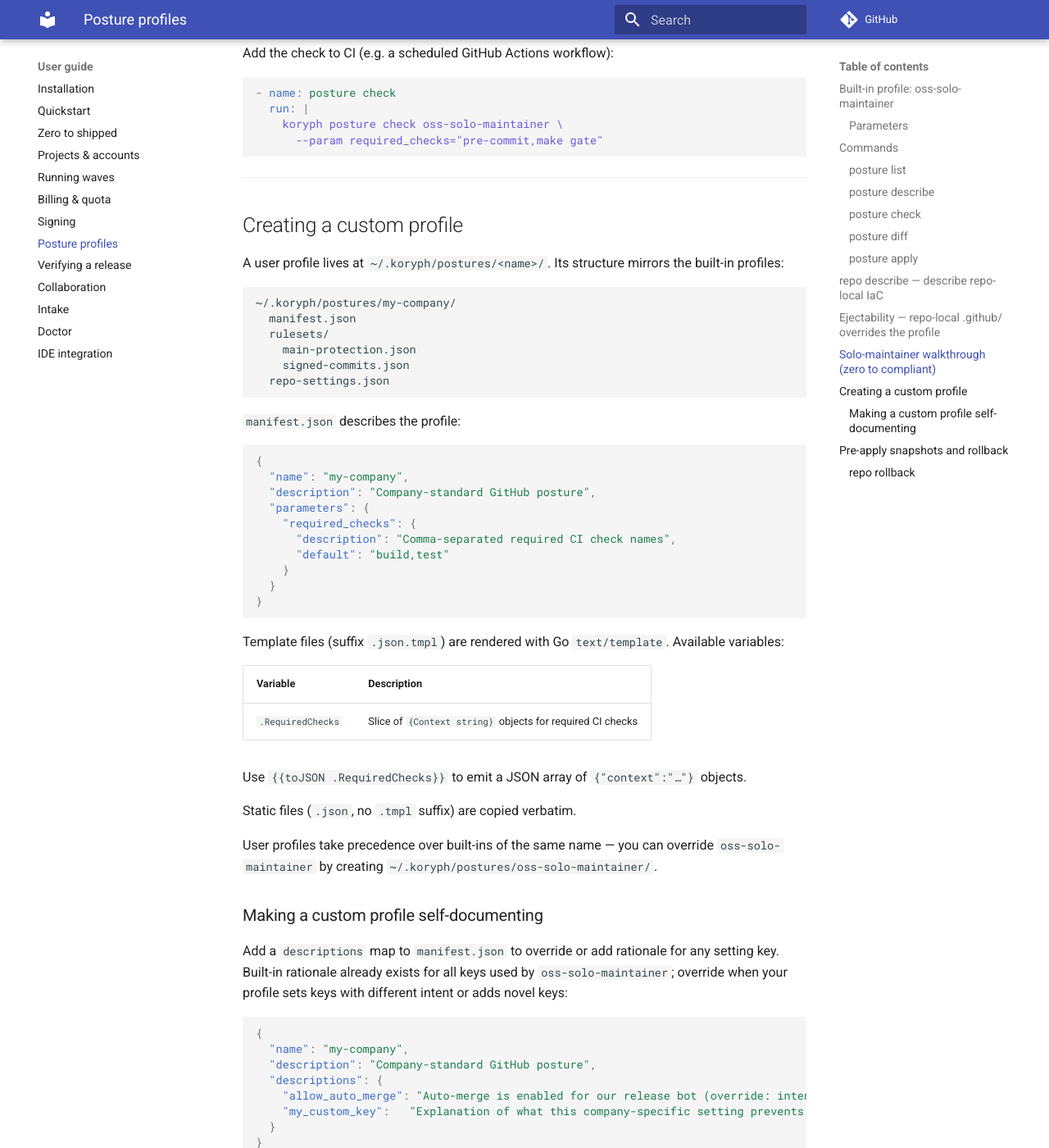
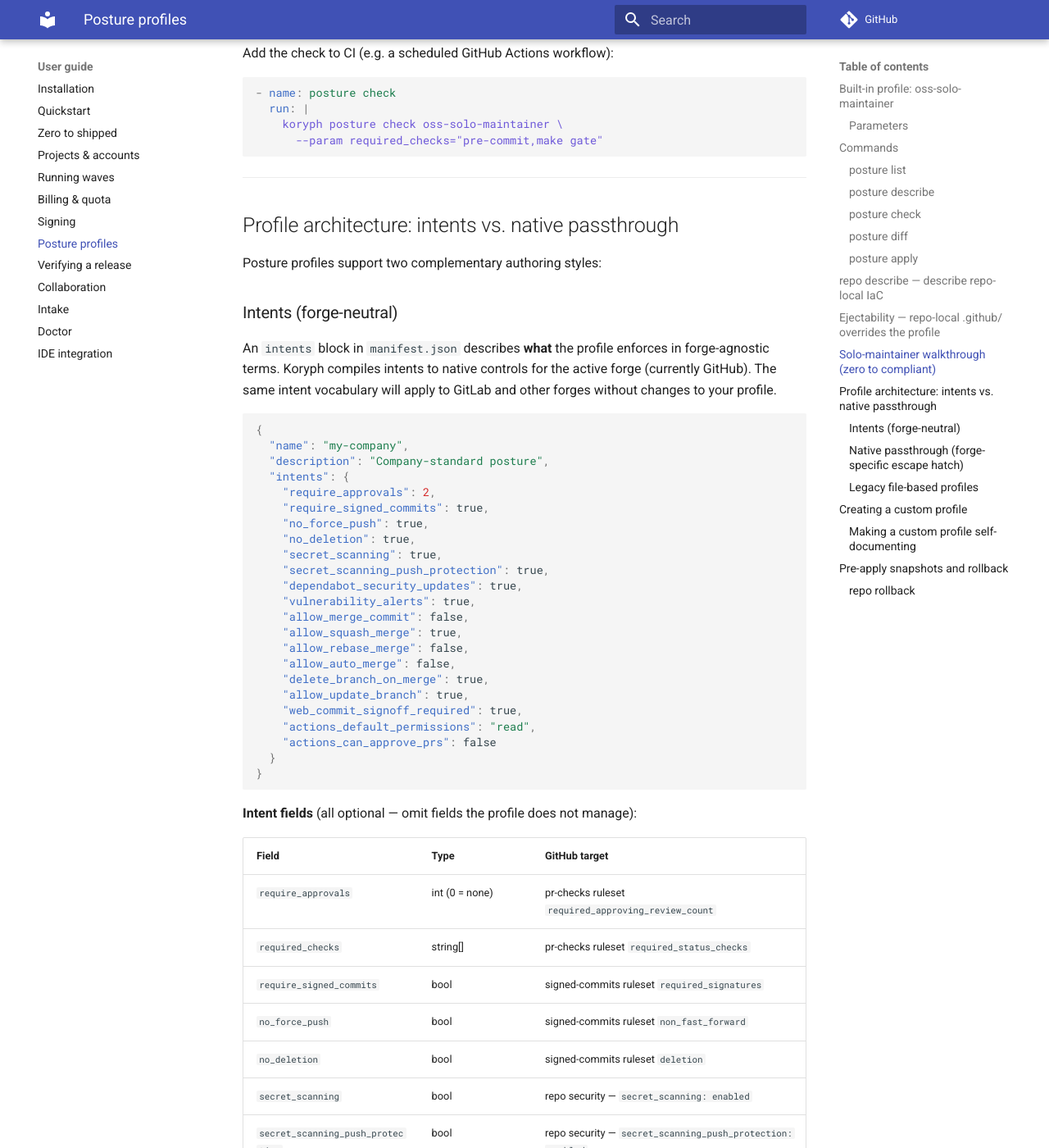
Before and after one commit to koryph/koryph, an MkDocs documentation site: the page built from docs/user-guide/postures.md, in a window 1280 px wide and 1400 px high, scrolled down 5644 px. Shown: the whole window at 82% size. Built offline with MkDocs 1.6.1 and Material for MkDocs 9.7.7, drawn with Linux system fonts in a browser that asks for light colours; comment, search, counter and statistics services are not loaded; some of the changed text lies outside the part shown.

Commit message:
docs(posture): document intents model, native passthrough, and legacy profiles
Adds a new "Profile architecture" section to postures.md explaining:
- Forge-neutral intents block (all intent fields with their GitHub targets)
- Native passthrough directories (github/) and their non-portable marker
- Legacy file-based profiles (unchanged, backward-compatible)

No user-visible behavior changes — documentation only.

Co-Authored-By: Claude Sonnet 4.6 <noreply@anthropic.com>
Signed-off-by: Marshall Cody McCain <cody@mccain.family>

````diff
--- a/docs/user-guide/postures.md
+++ b/docs/user-guide/postures.md
@@ -279,10 +279,94 @@ Add the check to CI (e.g. a scheduled GitHub Actions workflow):
 
 ---
 
-## Creating a custom profile
+## Profile architecture: intents vs. native passthrough
 
-A user profile lives at `~/.koryph/postures/<name>/`. Its structure mirrors the
-built-in profiles:
+Posture profiles support two complementary authoring styles:
+
+### Intents (forge-neutral)
+
+An `intents` block in `manifest.json` describes **what** the profile enforces in
+forge-agnostic terms.  Koryph compiles intents to native controls for the active
+forge (currently GitHub).  The same intent vocabulary will apply to GitLab and
+other forges without changes to your profile.
+
+```json
+{
+  "name": "my-company",
+  "description": "Company-standard posture",
+  "intents": {
+    "require_approvals": 2,
+    "require_signed_commits": true,
+    "no_force_push": true,
+    "no_deletion": true,
+    "secret_scanning": true,
+    "secret_scanning_push_protection": true,
+    "dependabot_security_updates": true,
+    "vulnerability_alerts": true,
+    "allow_merge_commit": false,
+    "allow_squash_merge": true,
+    "allow_rebase_merge": false,
+    "allow_auto_merge": false,
+    "delete_branch_on_merge": true,
+    "allow_update_branch": true,
+    "web_commit_signoff_required": true,
+    "actions_default_permissions": "read",
+    "actions_can_approve_prs": false
+  }
+}
+```
+
+**Intent fields** (all optional — omit fields the profile does not manage):
+
+| Field | Type | GitHub target |
+|---|---|---|
+| `require_approvals` | int (0 = none) | pr-checks ruleset `required_approving_review_count` |
+| `required_checks` | string[] | pr-checks ruleset `required_status_checks` |
+| `require_signed_commits` | bool | signed-commits ruleset `required_signatures` |
+| `no_force_push` | bool | signed-commits ruleset `non_fast_forward` |
+| `no_deletion` | bool | signed-commits ruleset `deletion` |
+| `secret_scanning` | bool | repo security — `secret_scanning: enabled` |
+| `secret_scanning_push_protection` | bool | repo security — `secret_scanning_push_protection: enabled` |
+| `dependabot_security_updates` | bool | repo security — `dependabot_security_updates: enabled` |
+| `vulnerability_alerts` | bool | vulnerability alerts enabled |
+| `allow_merge_commit` | bool\|null | `repo.allow_merge_commit` |
+| `allow_squash_merge` | bool\|null | `repo.allow_squash_merge` |
+| `allow_rebase_merge` | bool\|null | `repo.allow_rebase_merge` |
+| `allow_auto_merge` | bool\|null | `repo.allow_auto_merge` |
+| `delete_branch_on_merge` | bool | `repo.delete_branch_on_merge` |
+| `allow_update_branch` | bool | `repo.allow_update_branch` |
+| `web_commit_signoff_required` | bool | `repo.web_commit_signoff_required` |
+| `actions_default_permissions` | `"read"` or `"write"` | actions workflow permissions |
+| `actions_can_approve_prs` | bool | actions workflow can approve PRs |
+
+`required_checks` in the intents block can also be supplied (or overridden) at
+runtime via `--param required_checks=...`.
+
+### Native passthrough (forge-specific escape hatch)
+
+When you need forge-specific controls that have no intent equivalent, place them
+in a forge subdirectory inside the profile:
+
+```
+~/.koryph/postures/my-company/
+  manifest.json          ← intents block (forge-neutral)
+  github/                ← applied verbatim on GitHub only
+    rulesets/
+      extra-protection.json
+```
+
+Files in `github/` are copied to `.github/` verbatim (no template rendering)
+on top of the compiled intent output.  They are marked **`[non-portable: github-native]`**
+in `posture describe` output to make the forge coupling visible.
+
+Repo-local `.github/` IaC continues to override profile output entirely
+(ejectability is unchanged).
+
+### Legacy file-based profiles
+
+Profiles without an `intents` block use the original file-tree layout (raw
+JSON / JSON template files in the profile root).  This mode is still fully
+supported for backward compatibility with existing user profiles.
 
 ```
 ~/.koryph/postures/my-company/
@@ -293,7 +377,46 @@ built-in profiles:
   repo-settings.json
 ```
 
-`manifest.json` describes the profile:
+Template files (suffix `.json.tmpl`) are rendered with Go `text/template`.
+Available variables:
+
+| Variable | Description |
+|---|---|
+| `.RequiredChecks` | Slice of `{Context string}` objects for required CI checks |
+
+Use `{{toJSON .RequiredChecks}}` to emit a JSON array of `{"context":"…"}` objects.
+
+Static files (`.json`, no `.tmpl` suffix) are copied verbatim.
+
+---
+
+## Creating a custom profile
+
+A user profile lives at `~/.koryph/postures/<name>/`. Its structure depends on
+the authoring style you choose (see above).
+
+**Intents-based (recommended for new profiles):**
+
+```
+~/.koryph/postures/my-company/
+  manifest.json    ← with "intents" block
+  github/          ← optional native passthrough
+    rulesets/
+      extra.json
+```
+
+**Legacy file-based:**
+
+```
+~/.koryph/postures/my-company/
+  manifest.json
+  rulesets/
+    main-protection.json
+    signed-commits.json
+  repo-settings.json
+```
+
+`manifest.json` example (legacy style):
 
 ```json
 {
@@ -307,17 +430,6 @@ built-in profiles:
   }
 }
 ```
-
-Template files (suffix `.json.tmpl`) are rendered with Go `text/template`.
-Available variables:
-
-| Variable | Description |
-|---|---|
-| `.RequiredChecks` | Slice of `{Context string}` objects for required CI checks |
-
-Use `{{toJSON .RequiredChecks}}` to emit a JSON array of `{"context":"…"}` objects.
-
-Static files (`.json`, no `.tmpl` suffix) are copied verbatim.
 
 User profiles take precedence over built-ins of the same name — you can override
 `oss-solo-maintainer` by creating `~/.koryph/postures/oss-solo-maintainer/`.
````
